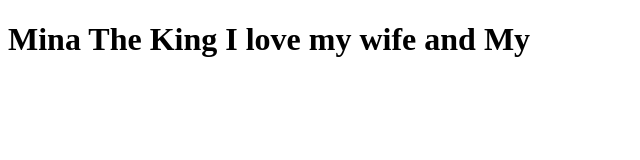
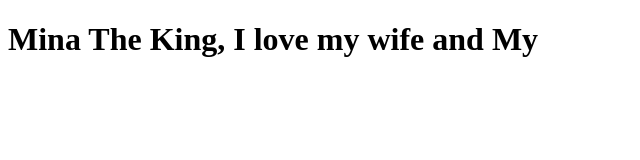
Before and after one commit to habibmn09/coursera-test, a plain HTML site: page index.html in a window 1280 px wide. Shown: the whole page, without its empty margins (0-640 px from the left). Drawn offline with Linux system fonts and the light colour scheme.

Commit message:
mina gamed

```diff
--- a/index.html
+++ b/index.html
@@ -5,11 +5,6 @@
     <title>Hellow Mina</title>
   </head>
   <body>
-    <h1> Mina The King
-
-
-    </section>I love my wife and My <section>
-
-    </h1>
+    <h1> Mina The King, I love my wife and My </h1>
   </body>
 </html>
```
